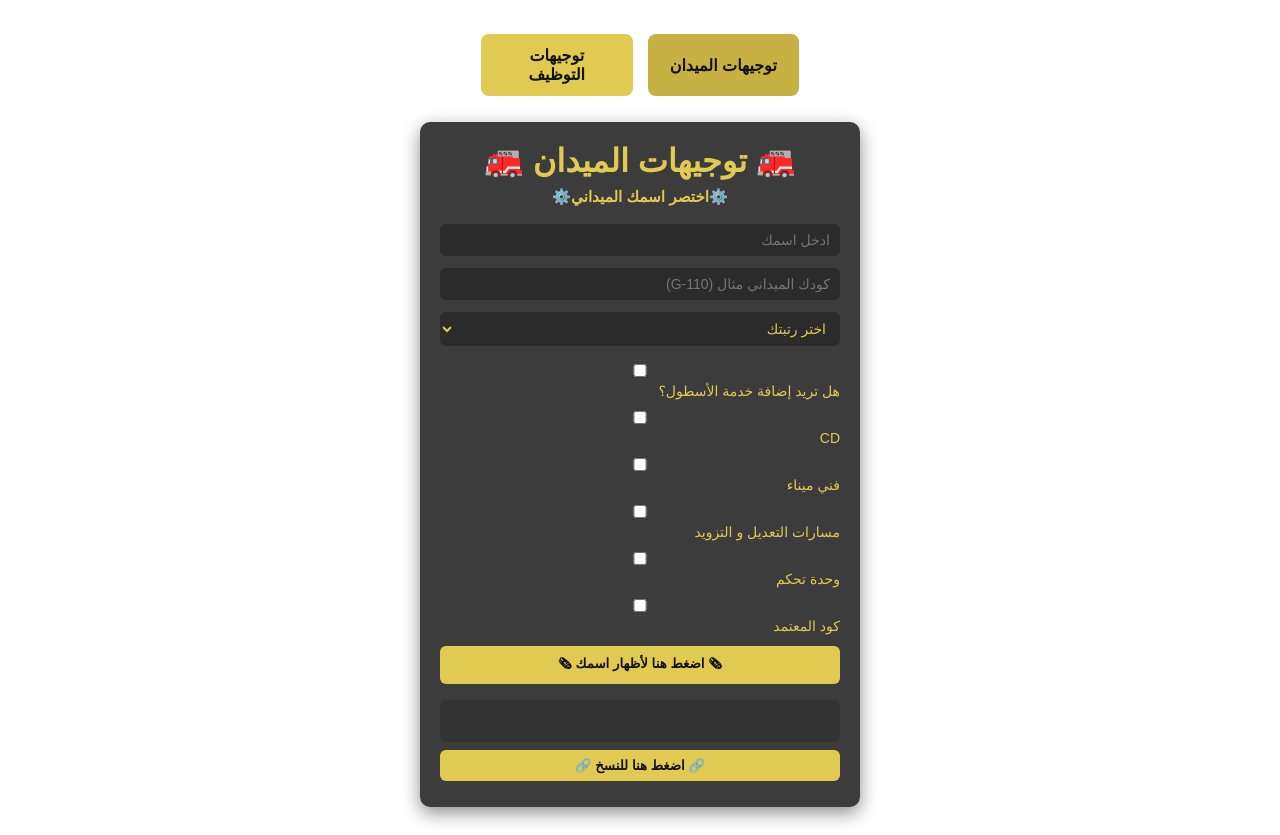
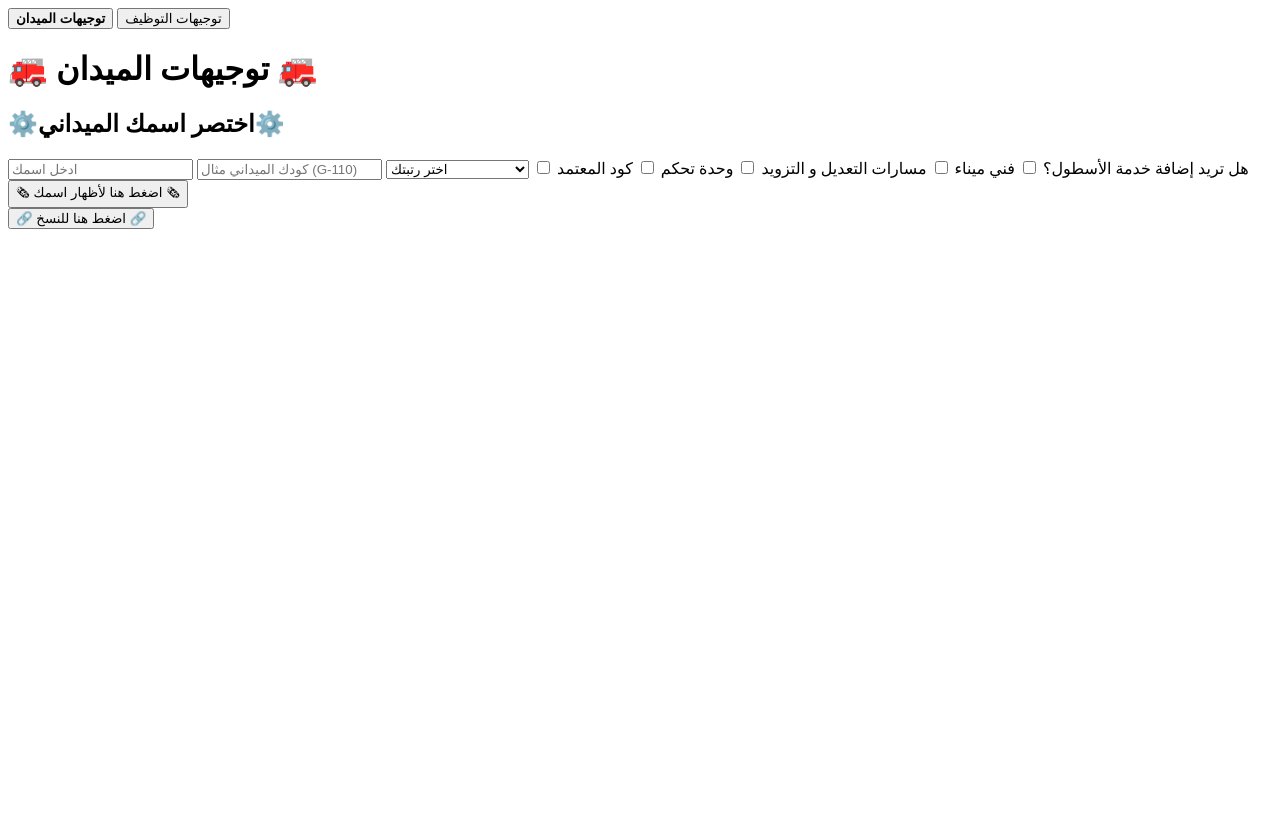
Before and after one commit to xhhp1/anything, a plain HTML site: page index.html in a window 1280 px wide. After the commit the page ends 800 px from the top, so only its background shows below. Drawn offline with Linux system fonts and the light colour scheme.

Commit message:
index.html

```diff
--- a/index.html
+++ b/index.html
@@ -1,98 +1,12 @@
 <!DOCTYPE html>
-<html lang="ar" dir="rtl">
+<html lang="ar">
 <head>
-<meta charset="utf-8" />
-<meta name="viewport" content="width=device-width,initial-scale=1" />
-<title>SRT — توجيهات</title>
+  <meta charset="UTF-8">
+  <title>توجيهات</title>
   <style>
-  body {
-    font-family: Arial, sans-serif;
-    background: body {
-  background: url("https://raw.githubusercontent.com/xhhp1/srtimge/main/mechan.png") no-repeat center center fixed;
-  background-size: cover;
-}
- no-repeat center center fixed;
-    background-size: cover;
-    color: #e0ca51;
-    display: flex;
-    flex-direction: column;
-    align-items: center;
-    padding: 20px;
-    direction: rtl;
-  }
-  .toggle-buttons {
-    display: flex;
-    gap: 15px;
-    margin-bottom: 20px;
-  }
-  .toggle-buttons button {
-    padding: 12px 20px;
-    font-size: 16px;
-    font-weight: bold;
-    background: #e0ca51;
-    color: #111;
-    border: none;
-    border-radius: 8px;
-    cursor: pointer;
-    transition: 0.3s;
-  }
-  .toggle-buttons button.active {
-    background: #c6b142;
-  }
-  .container {
-    background-color: rgba(27, 27, 27, 0.85);
-    padding: 20px;
-    border-radius: 10px;
-    width: 400px;
-    box-shadow: 0 6px 18px rgba(0,0,0,0.45);
-    display: none;
-  }
-  .container.active {
-    display: block;
-  }
-  h1 { text-align: center; color: #e0ca51; margin: 0 0 8px 0; }
-  h2 { text-align: center; color: #e0ca51; font-size: 0.95rem; margin: 0 0 12px 0; }
-  input, select, button {
-    width: 100%;
-    padding: 8px 10px;
-    margin: 6px 0;
-    border-radius: 6px;
-    border: none;
-    box-sizing: border-box;
-  }
-  input, select {
-    background: #2b2b2b;
-    color: #e0ca51;
-    font-size: 14px;
-  }
-  button.generate, .copy-btn {
-    background: #e0ca51;
-    color: #111;
-    font-weight: 700;
-    cursor: pointer;
-  }
-  button.generate:hover, .copy-btn:hover {
-    background: #c6b142;
-  }
-  label { display: block; font-size: 14px; margin: 6px 0; }
-  .output {
-    background: #333;
-    padding: 10px;
-    margin-top: 10px;
-    border-radius: 6px;
-    min-height: 22px;
-    color: #e0ca51;
-    font-weight: 600;
-    word-break: break-word;
-  }
-  .copy-btn {
-    margin-top: 8px;
-    padding: 8px;
-    border-radius: 6px;
-  }
-  @media (max-width: 880px) {
-    .container { width: 100%; max-width: 520px; }
-  }
+    .container { display: none; }
+    .container.active { display: block; }
+    .toggle-buttons button.active { font-weight: bold; }
   </style>
 </head>
 <body>
@@ -159,18 +73,21 @@
     <option value="اسطول متوسط بوليتو">اسطول متوسط بوليتو</option>
     <option value="اسطول متوسط جزيرة">اسطول متوسط جزيرة</option>
   </select>
-<label><input type="checkbox" id="minaTech"> CD </label>
+
   <label><input type="checkbox" id="minaTech"> فني ميناء</label>
   <label><input type="checkbox" id="masarat"> مسارات التعديل و التزويد</label>
   <input type="text" id="masarInput" placeholder="اكتب رقم المسار فقط مثال (4)" style="display:none;">
+
   <label><input type="checkbox" id="controlUnit"> وحدة تحكم</label>
   <select id="controlOptions" style="display:none;">
     <option value="">اختر نوع وحدة التحكم</option>
     <option value="فني مركز تحكم">فني مركز تحكم</option>
     <option value="فني خدمات طرق">فني خدمات طرق</option>
   </select>
-  <label><input type="checkbox" id="minaTech"> كود المعتمد </label>
- <select id="controlOptions" style="display:none;">
+
+  <!-- ✅ FIXED كود المعتمد SECTION -->
+  <label><input type="checkbox" id="approvedCodeToggle"> كود المعتمد </label>
+  <select id="approvedCodeOptions" style="display:none;">
     <option value="">اختر كود المعتمد </option>
     <option value="CD">CD</option>
     <option value="CC">CC</option>
@@ -286,12 +203,33 @@
       document.getElementById("controlOptions").style.display = this.checked ? "block" : "none";
     });
 
+    // ✅ كود المعتمد SHOW/HIDE + UPDATE
+    const approvedToggle = document.getElementById("approvedCodeToggle");
+    const approvedSelect = document.getElementById("approvedCodeOptions");
+    const numberInputField = document.getElementById("numberInputField");
+
+    approvedToggle.addEventListener("change", function () {
+      approvedSelect.style.display = this.checked ? "block" : "none";
+      if (!this.checked) approvedSelect.value = "";
+    });
+
+    approvedSelect.addEventListener("change", function () {
+      let currentVal = numberInputField.value.trim();
+      let onlyDigits = currentVal.replace(/^[A-Z]{2}\s*\|\s*/, "");
+      if (this.value) {
+        numberInputField.value = `${this.value} | ${onlyDigits || "G-"}`;
+      } else {
+        numberInputField.value = onlyDigits;
+      }
+    });
+
     const num1 = document.getElementById("numberInputField");
     const num2 = document.getElementById("numberInput");
 
     function handleGPrefix(el) {
       let digits = (el.value || "").replace(/[^0-9]/g, "");
-      el.value = digits ? ("G-" + digits) : "";
+      let hasPrefix = /^[A-Z]{2}\s*\|/.test(el.value);
+      el.value = digits ? (hasPrefix ? el.value.split('|')[0] + ' | G-' + digits : "G-" + digits) : "";
     }
 
     num1.addEventListener("input", function () { handleGPrefix(this); });
```
Lines whose indentation alone changed are shown as unchanged.
